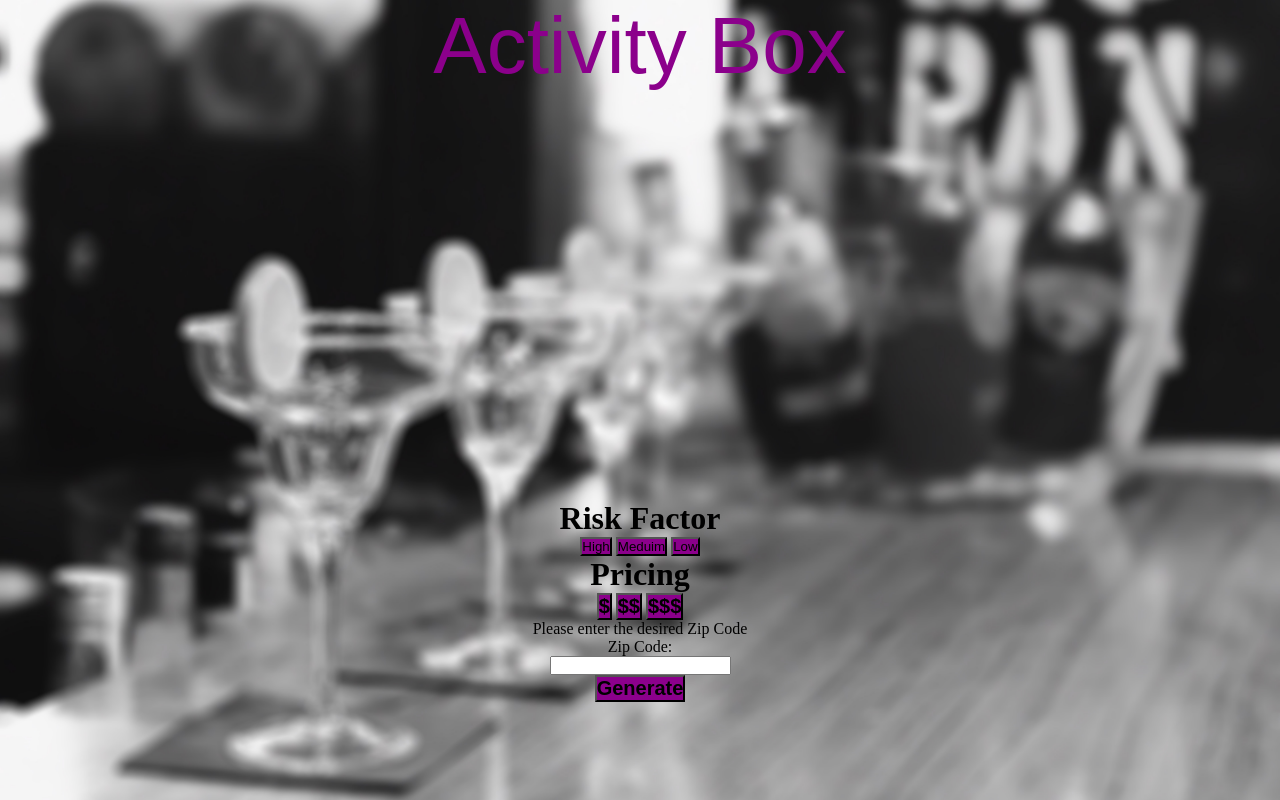
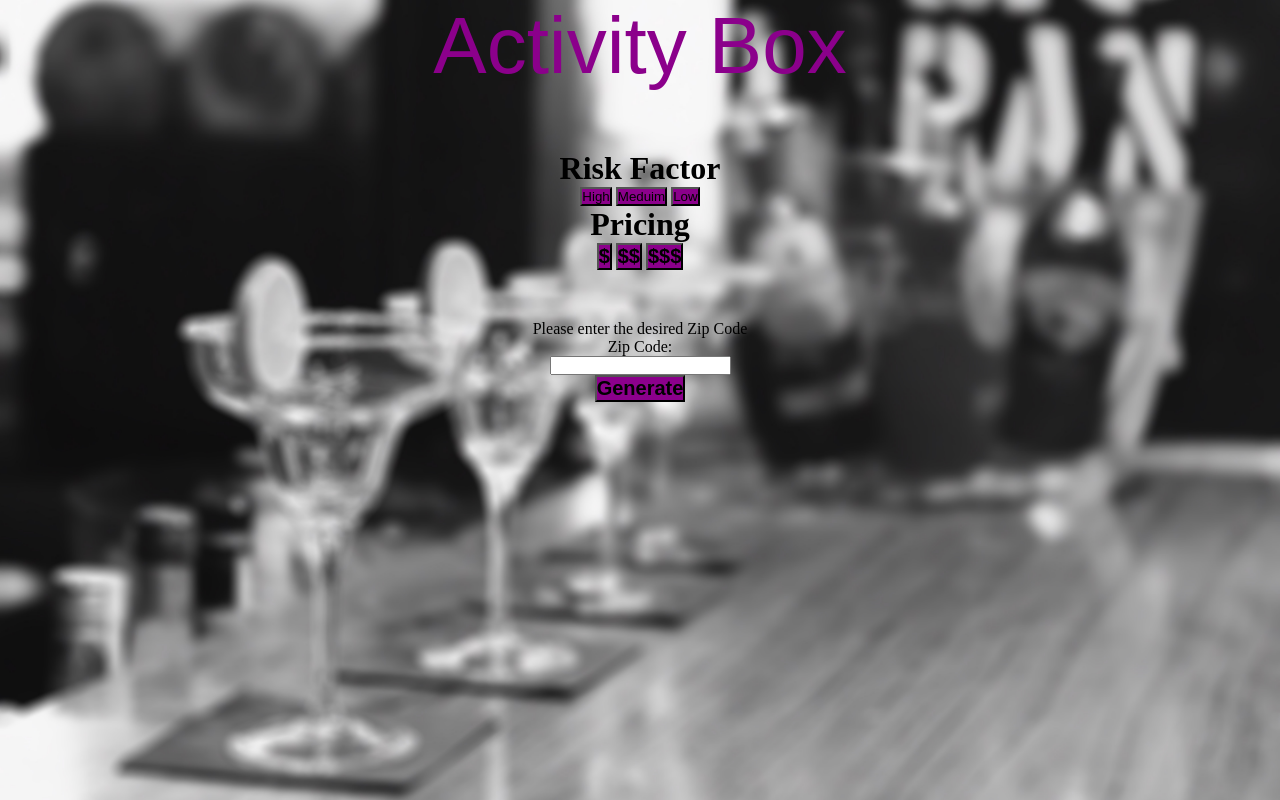
Before and after one commit to CSCI152/YelpWeb, a plain HTML site: page homepage.html in a window 1280 px wide. Drawn offline with Linux system fonts and the light colour scheme; files whose address does not match are found by name.

Commit message:
Update style.css

```diff
--- a/style.css
+++ b/style.css
@@ -14,9 +14,12 @@ body{
 
 }
 
+.pricing{
+	margin-top:50px
+}
 .header{
 	width:600px;
-	height:500px;
+	height:150px;
 	margin:auto;
 	text-align:center;
 }
```
